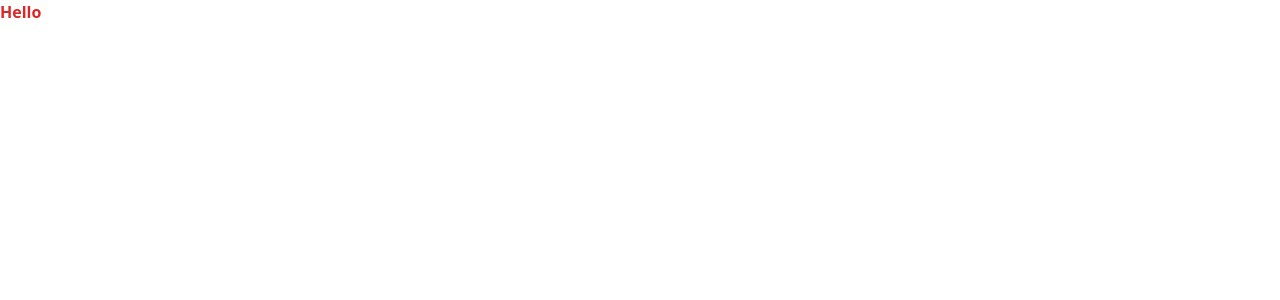
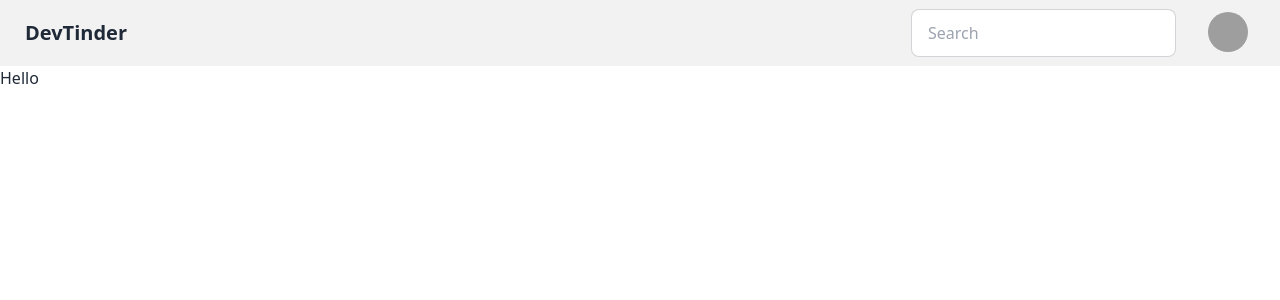
Before and after one commit to domivbhh/Devtinder-FRONTEND, a React (Vite) app: page / in a window 1280 px wide. Shown: the top 300 px of the page. Built offline with nearby package versions, Linux system fonts and the light colour scheme; grey boxes are pictures that could not be loaded.

Commit message:
added daisy ui

```diff
--- a/package.json
+++ b/package.json
@@ -19,6 +19,7 @@
     "@types/react-dom": "^18.3.0",
     "@vitejs/plugin-react-swc": "^3.5.0",
     "autoprefixer": "^10.4.20",
+    "daisyui": "^4.12.10",
     "eslint": "^9.9.0",
     "eslint-plugin-react": "^7.35.0",
     "eslint-plugin-react-hooks": "^5.1.0-rc.0",
--- a/src/App.jsx
+++ b/src/App.jsx
@@ -3,9 +3,54 @@
 const App = () => {
   return (
     <div>
-      <h1 className='text-red-600 font-bold'>Hello</h1>
+      <div className="navbar bg-base-200">
+        <div className="flex-1">
+          <a className="btn btn-ghost text-xl">DevTinder</a>
+        </div>
+        <div className="flex-none gap-2">
+          <div className="form-control">
+            <input
+              type="text"
+              placeholder="Search"
+              className="input input-bordered w-24 md:w-auto"
+            />
+          </div>
+          <div className="dropdown dropdown-end mx-5">
+            <div
+              tabIndex={0}
+              role="button"
+              className="btn btn-ghost btn-circle avatar"
+            >
+              <div className="w-10 rounded-full">
+                <img
+                  alt="Tailwind CSS Navbar component"
+                  src="https://img.daisyui.com/images/stock/photo-1534528741775-53994a69daeb.webp"
+                />
+              </div>
+            </div>
+            <ul
+              tabIndex={0}
+              className="menu menu-sm dropdown-content bg-base-100 rounded-box z-[1] mt-3 w-52 p-2 shadow"
+            >
+              <li>
+                <a className="justify-between">
+                  Profile
+                  <span className="badge">New</span>
+                </a>
+              </li>
+              <li>
+                <a>Settings</a>
+              </li>
+              <li>
+                <a>Logout</a>
+              </li>
+            </ul>
+          </div>
+        </div>
+      </div>
+      <h1 className="">Hello</h1>
     </div>
-  )
+  );
 }
 
 export default App
--- a/tailwind.config.js
+++ b/tailwind.config.js
@@ -4,5 +4,5 @@
   theme: {
     extend: {},
   },
-  plugins: [],
+  plugins: [require("daisyui")],
 };
```
Also changed, not shown: 1 other file (tests, documents, lock files or other folders).
